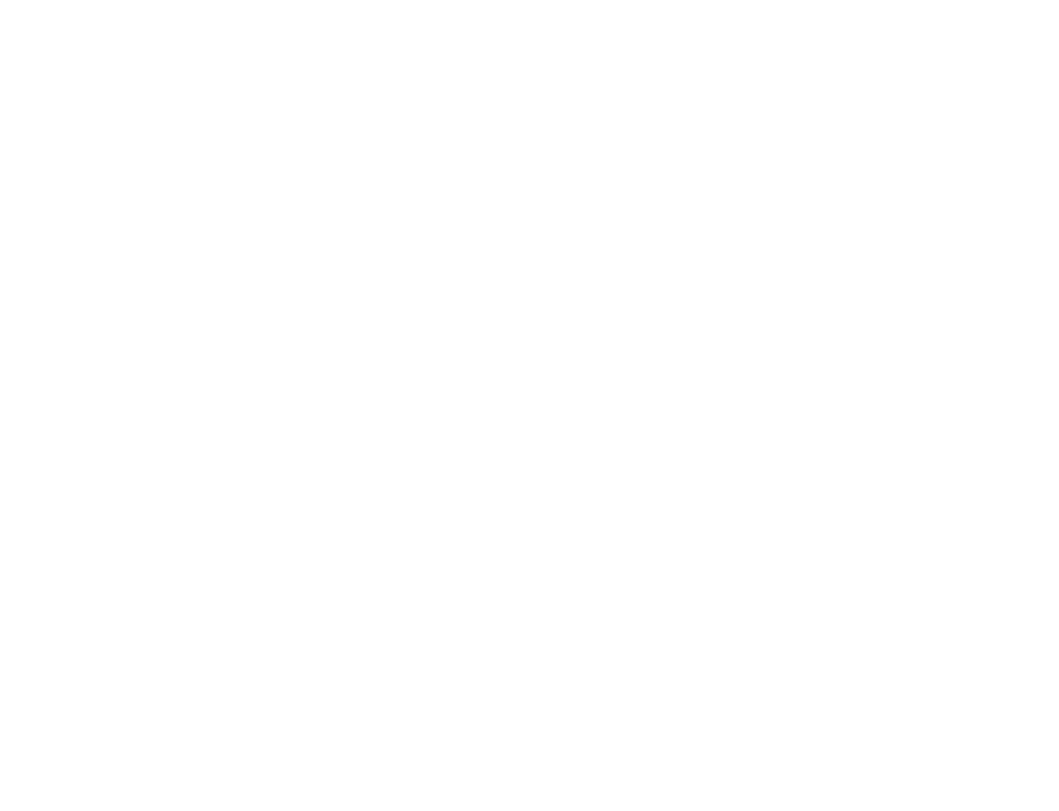
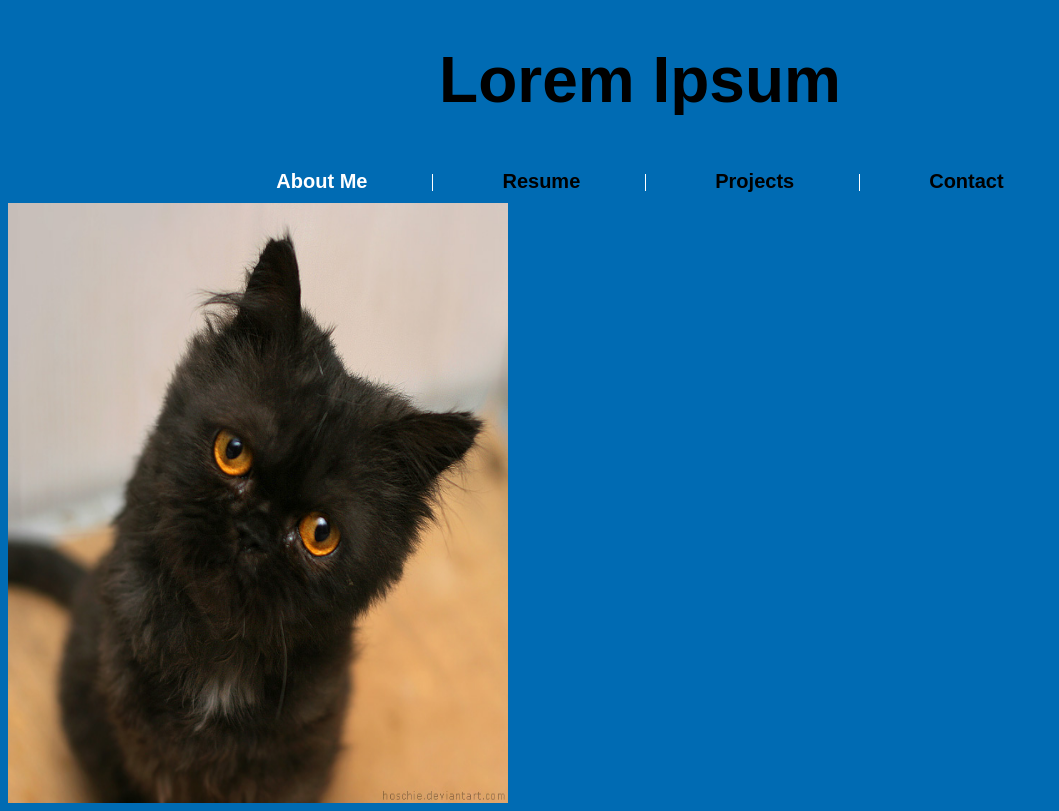
Before and after one commit to matthaa1/testWebsite, a plain HTML site: page index.html in a window 1280 px wide. Shown: the whole page, without its empty margins (0-1059 px from the left). Drawn offline with Linux system fonts and the light colour scheme.

Commit message:
start
added index.html, main.css, main,js to repo

added nonfunctional navigation bar and title to html with css design

added photo of kitty

```diff
--- a/index.html
+++ b/index.html
@@ -1,10 +1,36 @@
 <!DOCTYPE html>
-<html lang="en">
-<head>
-	<meta charset="UTF-8">
-	<title>Test Webpage</title>
-</head>
-<body>
+	<html lang="en">
+	<head>
+		<meta charset="UTF-8">
+		<title>Lorem Ipsum</title>
+		<link href="lib/main.css" rel = 'stylesheet' type = "text/css" />
+		<script type = "text/javascript" src ="lib/main.js"></script>
+		<h1 class="title"> Lorem Ipsum </h1>
 
-</body>
+		<ul class = "nav">
+		  <li><a class="active" href="#about">About Me</a></li>
+		  <li><a href="#resume">Resume</a></li>
+		  <li><a href="#projects">Projects</a></li>
+		  <li><a href="#contact">Contact</a></li>
+		</ul>
+	</head>
+	<body>
+		<img class = "profile" src = "assets/animal3.jpg" alt = "About Me"
+			width = "500" height = "600" align = "middle">
+	</body>
 </html>
+
+<!--
+em for italics, strong for bold
+a tag used for hyperlinks
+br tag creates line breaks
+ul for unordered list
+	inside ul are li (items in list in bullets)
+ol ordered list
+	each item is numbered rather than bullets
+p is for paragraph
+
+each thing can have a class and id
+class can have multiple things
+ids are unique to each thing
+-->
--- /dev/null
+++ b/lib/main.css
@@ -0,0 +1,52 @@
+
+
+body{
+	background-color: #006bb3;
+}
+
+.title {
+	color: black;
+	font-family: arial;
+	font-size: 4em;
+	text-align: center;
+}
+
+.nav {
+	list-style-type: none;
+	margin: 0;
+	padding: 0;
+	overflow: hidden;
+	text-align: center;
+}
+
+.nav li {
+	display:inline;
+	border-right: 1px solid #fff;
+
+}
+
+.nav li:last-child{
+	border-right: none;
+}
+
+.nav li a {
+	display: inline-block;
+	color: black;
+	text-align: center;
+	padding: 10px 65px ;
+	text-decoration: none;
+	font-size: 1.25em;
+	font-family: arial;
+	font-weight: bold;
+}
+
+.nav li a:hover:not(.active){
+	color: white;
+}
+
+
+.nav .active{
+	color: white;
+}
+/* padding: top right bottom left ;
+add pixel padding to text */
--- /dev/null
+++ b/personalWebsite.js
@@ -0,0 +1,3 @@
+var x = 5;
+var y = 10;
+console.log(x + y);
```
Also changed, not shown: lib/main.js (added).
